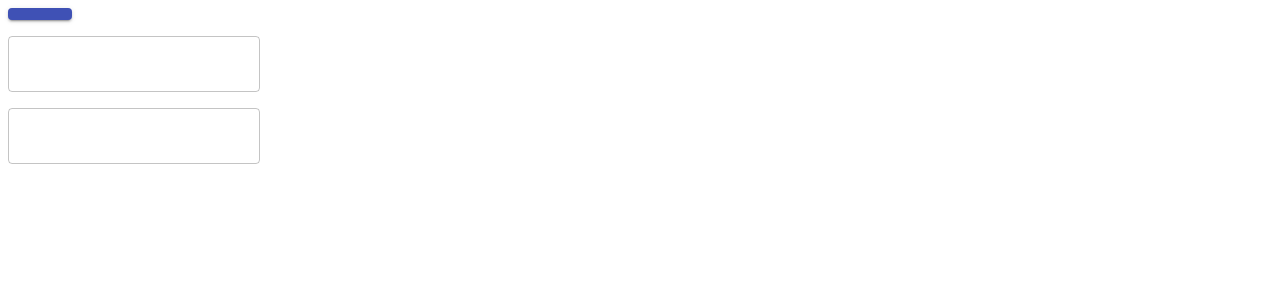
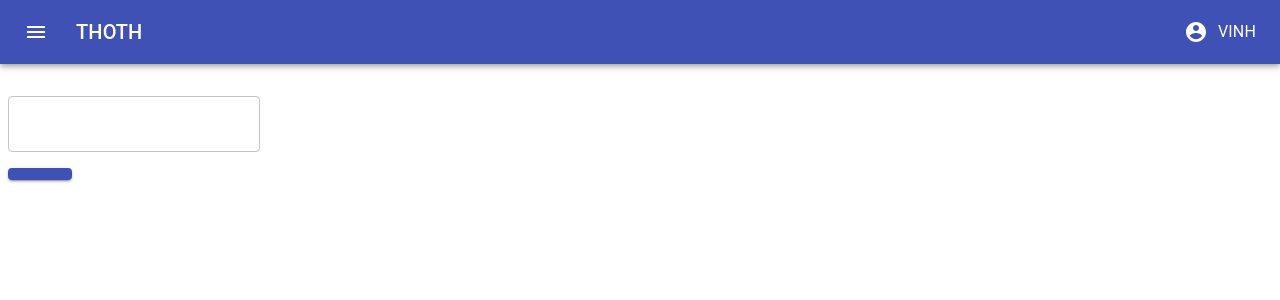
Before and after one commit to sang89/thoth, a React (Create React App) app in the folder thoth_frontend/: page / in a window 1280 px wide. Shown: the top 300 px of the page. Built offline with nearby package versions, Linux system fonts and the light colour scheme.

Commit message:
adding top bar

```diff
--- a/thoth_frontend/package.json
+++ b/thoth_frontend/package.json
@@ -4,6 +4,7 @@
   "private": true,
   "dependencies": {
     "@material-ui/core": "^4.11.4",
+    "@material-ui/icons": "^4.11.2",
     "@testing-library/jest-dom": "^5.12.0",
     "@testing-library/react": "^11.2.6",
     "@testing-library/user-event": "^12.8.3",
--- a/thoth_frontend/src/App.tsx
+++ b/thoth_frontend/src/App.tsx
@@ -1,22 +1,29 @@
 import './App.css';
 import ThothButton from './Components/ThothButton';
 import ThothTextField from './Components/ThothTextField';
+import ThothAppBar from './Components/ThothAppBar';
+import Grid from '@material-ui/core/Grid';
 
 function App() {
   return (
     <>
-      <ThothButton
-        color = "primary"
-        variant = "contained"
-      />
-      <ThothTextField
-        variant = "outlined"
-        id = "abc"
-      />
-      <ThothTextField
-        variant = "outlined"
-        id = "abc"
-      />
+      <Grid container spacing={3} direction="row" justify="center" alignItems="center">
+        <Grid item xs={12}>
+          <ThothAppBar
+
+          />
+        </Grid>
+        <Grid item xs>
+          <ThothTextField
+            variant = "outlined"
+            id = "abc"
+          />
+          <ThothButton
+            color = "primary"
+            variant = "contained"
+          />
+        </Grid>
+      </Grid>
     </>
   );
 }
--- /dev/null
+++ b/thoth_frontend/src/Components/ThothAppBar.tsx
@@ -0,0 +1,189 @@
+import React from 'react';
+import { fade, makeStyles, Theme, createStyles } from '@material-ui/core';
+import {AppBar, Toolbar, IconButton, Typography, InputBase, Badge, MenuItem, Menu} from '@material-ui/core';
+import MenuIcon from '@material-ui/icons/Menu';
+import AccountCircle from '@material-ui/icons/AccountCircle';
+import MoreIcon from '@material-ui/icons/MoreVert';
+
+const useStyles = makeStyles((theme: Theme) =>
+  createStyles({
+    grow: {
+      flexGrow: 1,
+    },
+    menuButton: {
+      marginRight: theme.spacing(2),
+    },
+    title: {
+      display: 'none',
+      [theme.breakpoints.up('sm')]: {
+        display: 'block',
+      },
+    },
+    search: {
+      position: 'relative',
+      borderRadius: theme.shape.borderRadius,
+      backgroundColor: fade(theme.palette.common.white, 0.15),
+      '&:hover': {
+        backgroundColor: fade(theme.palette.common.white, 0.25),
+      },
+      marginRight: theme.spacing(2),
+      marginLeft: 0,
+      width: '100%',
+      [theme.breakpoints.up('sm')]: {
+        marginLeft: theme.spacing(3),
+        width: 'auto',
+      },
+    },
+    searchIcon: {
+      padding: theme.spacing(0, 2),
+      height: '100%',
+      position: 'absolute',
+      pointerEvents: 'none',
+      display: 'flex',
+      alignItems: 'center',
+      justifyContent: 'center',
+    },
+    inputRoot: {
+      color: 'inherit',
+    },
+    inputInput: {
+      padding: theme.spacing(1, 1, 1, 0),
+      // vertical padding + font size from searchIcon
+      paddingLeft: `calc(1em + ${theme.spacing(4)}px)`,
+      transition: theme.transitions.create('width'),
+      width: '100%',
+      [theme.breakpoints.up('md')]: {
+        width: '20ch',
+      },
+    },
+    sectionDesktop: {
+      display: 'none',
+      [theme.breakpoints.up('md')]: {
+        display: 'flex',
+      },
+      paddingRight: '10px',
+    },
+    sectionMobile: {
+      display: 'flex',
+      [theme.breakpoints.up('md')]: {
+        display: 'none',
+      },
+    },
+  }),
+);
+
+export default function ThothAppBar() {
+  const classes = useStyles();
+  const [anchorEl, setAnchorEl] = React.useState<null | HTMLElement>(null);
+  const [mobileMoreAnchorEl, setMobileMoreAnchorEl] = React.useState<null | HTMLElement>(null);
+
+  const isMenuOpen = Boolean(anchorEl);
+  const isMobileMenuOpen = Boolean(mobileMoreAnchorEl);
+
+  const handleProfileMenuOpen = (event: React.MouseEvent<HTMLElement>) => {
+    setAnchorEl(event.currentTarget);
+  };
+
+  const handleMobileMenuClose = () => {
+    setMobileMoreAnchorEl(null);
+  };
+
+  const handleMenuClose = () => {
+    setAnchorEl(null);
+    handleMobileMenuClose();
+  };
+
+  const handleMobileMenuOpen = (event: React.MouseEvent<HTMLElement>) => {
+    setMobileMoreAnchorEl(event.currentTarget);
+  };
+
+  const menuId = 'primary-search-account-menu';
+  const renderMenu = (
+    <Menu
+      anchorEl={anchorEl}
+      anchorOrigin={{ vertical: 'top', horizontal: 'right' }}
+      id={menuId}
+      keepMounted
+      transformOrigin={{ vertical: 'top', horizontal: 'right' }}
+      open={isMenuOpen}
+      onClose={handleMenuClose}
+    >
+      <MenuItem onClick={handleMenuClose}>Profile</MenuItem>
+      <MenuItem onClick={handleMenuClose}>Sign Out</MenuItem>
+    </Menu>
+  );
+
+  const mobileMenuId = 'primary-search-account-menu-mobile';
+  const renderMobileMenu = (
+    <Menu
+      anchorEl={mobileMoreAnchorEl}
+      anchorOrigin={{ vertical: 'top', horizontal: 'right' }}
+      id={mobileMenuId}
+      keepMounted
+      transformOrigin={{ vertical: 'top', horizontal: 'right' }}
+      open={isMobileMenuOpen}
+      onClose={handleMobileMenuClose}
+    >
+      <MenuItem onClick={handleProfileMenuOpen}>
+        <IconButton
+          aria-label="account of current user"
+          aria-controls="primary-search-account-menu"
+          aria-haspopup="true"
+          color="inherit"
+        >
+          <AccountCircle />
+        </IconButton>
+        <p>Profile</p>
+      </MenuItem>
+    </Menu>
+  );
+
+  return (
+    <div className={classes.grow}>
+      <AppBar position="static">
+        <Toolbar>
+          <IconButton
+            edge="start"
+            className={classes.menuButton}
+            color="inherit"
+            aria-label="open drawer"
+          >
+            <MenuIcon />
+          </IconButton>
+          <Typography className={classes.title} variant="h6" noWrap>
+            THOTH
+          </Typography>
+          <div className={classes.grow}></div>
+          <div className={classes.sectionDesktop}>
+            <IconButton
+              edge="end"
+              aria-label="account of current user"
+              aria-controls={menuId}
+              aria-haspopup="true"
+              onClick={handleProfileMenuOpen}
+              color="inherit"
+            >
+              <AccountCircle />
+            </IconButton>
+          </div>
+          <Typography>
+            VINH
+          </Typography>
+          <div className={classes.sectionMobile}>
+            <IconButton
+              aria-label="show more"
+              aria-controls={mobileMenuId}
+              aria-haspopup="true"
+              onClick={handleMobileMenuOpen}
+              color="inherit"
+            >
+              <MoreIcon />
+            </IconButton>
+          </div>
+        </Toolbar>
+      </AppBar>
+      {renderMobileMenu}
+      {renderMenu}
+    </div>
+  );
+}
```
Also changed, not shown: 1 other file (tests, documents, lock files or other folders).
